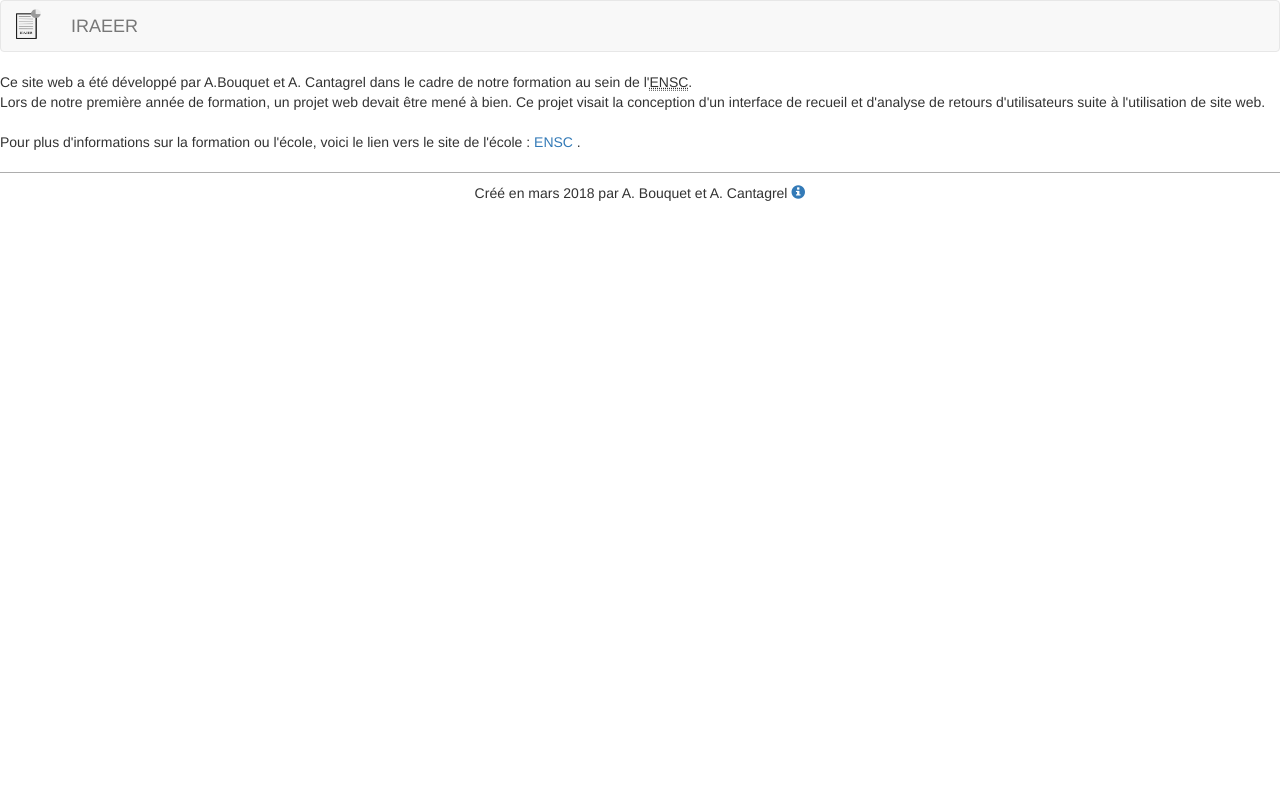
After one commit to acantagrel/ProjetWeb, a PHP site: page /lib/presentation.php in a window 1280 px wide. The commit adds this page. Run offline with PHP 8.4, Linux system fonts and the light colour scheme.

Commit message:
navbar + footer + css + pres
navbar marche pas, ni ne court !

```diff
--- /dev/null
+++ b/css/iraeer.css
@@ -0,0 +1,12 @@
+
+
+
+
+
+
+.footer {
+    border-top: 1px solid rgb(173, 173, 173);
+    padding-top: 10px;
+    margin-bottom: 10px;
+    text-align: center;
+}
--- /dev/null
+++ b/includes/footer.php
@@ -0,0 +1,5 @@
+<footer class="footer">
+    <div>
+        Créé en mars 2018 par A. Bouquet et A. Cantagrel <a href="../lib/presentation.php"><span class="glyphicon glyphicon-info-sign"></span></a>
+    </div>
+</footer>
--- a/includes/navBar.php
+++ b/includes/navBar.php
@@ -11,53 +11,56 @@
                 <span class="icon-bar"></span>
                 <span class="icon-bar"></span>
             </button>
-            <a class="navbar-brand" href="../index.php"><span class="glyphicon glyphicon-film"></span> MyMovies</a>
+            <a class="navbar-brand" href="../lib/accueil.php"><img style="margin-top : -7px;"  src="../images/logoIRAEER.png"  height='30' width='25'/></a>
+            <a class="navbar-brand" href="../lib/accueil.php">IRAEER</a>
         </div>
         <div class="collapse navbar-collapse" id="navbar-collapse-target">
             <ul class="nav navbar-nav">
                 <?php
-                    if (array_key_exists('login',$_SESSION) and array_key_exists('mdp',$_SESSION))
+                   /* if (array_key_exists('login',$_SESSION) and array_key_exists('mdp',$_SESSION))
                     {
                         ?>
-                        <li ><a href="lib/movie-add.php">Ajouter un film</a></li>
+                        <li ><a href="lib/movie-add.php">Mes campagnes</a></li>
+                        <li ><a href="lib/movie-add.php">Répondre</a></li>
                         <?php
-                    }
+                     }*/
                 ?>
             </ul>
             <ul class="nav navbar-nav navbar-right">
                 <li class="dropdown">
-                    <a href="#" class="dropdown-toggle" data-toggle="dropdown">
+                    <!-- <a href="#" class="dropdown-toggle" data-toggle="dropdown">
                         <?php
-                            if (array_key_exists('login',$_SESSION) and array_key_exists('mdp',$_SESSION))
+                            /*if (array_key_exists('login',$_SESSION) and array_key_exists('mdp',$_SESSION))
                             {
                                 ?>
                                 <span class="glyphicon glyphicon-user"></span> <?= "Bienvenue ".$_SESSION['login']; ?><b class="caret"></b>
                                 <?php
                             } else
                             {
-                                ?>
+                               */ ?>
                                 <span class="glyphicon glyphicon-user"></span> Non connecté <b class="caret"></b>
                                 <?php
-                            }
+                           // }
                         ?>
-                    </a>
+                    </a>-->
                     <ul class="dropdown-menu">
+
                         <?php
-                            if (array_key_exists('login',$_SESSION) and array_key_exists('mdp',$_SESSION))
+                          /*  if (array_key_exists('login',$_SESSION) and array_key_exists('mdp',$_SESSION))
                             {
                                 ?>
                                 <li><a href="lib/logout.php"> Déconnexion </a></li>
                                 <?php
                             } else
-                            {
+                            {*/
                                 ?>
-                                <li><a href="lib/login.php">Se connecter</a></li>
+                                <li><a href="#">Se connecter</a></li>
+                                <li><a href="#">Créer un compte</a></li>
                                 <?php
-                            }
+                            //}
                         ?>
                     </ul>
                 </li>
-                <!--<li><a href="lib/login.php"><span class="glyphicon glyphicon-user"></span> Non connecté</a></li> -->
             </ul>
         </div>
     </div>
--- /dev/null
+++ b/lib/presentation.php
@@ -0,0 +1,31 @@
+<html>
+    <!-- Page d'accueil -->
+    <head>
+        <meta charset="utf-8">
+        <meta http-equiv="X-UA-Compatible" content="IE=edge">
+		<meta name="viewport" content="width=device-width, initial-scale=1.0">
+
+		<!-- Attention au chemin ! -->
+        <link href="../bootstrap/css/bootstrap.min.css" rel="stylesheet">
+		<link href="../css/iraeer.css" rel="stylesheet">
+        <title>IRAEER</title>
+
+    </head>
+    <body>
+        <?php
+            include "../includes/navBar.php"
+        ?>
+        <div class="pres">
+            Ce site web a été développé par A.Bouquet et A. Cantagrel dans le cadre de notre formation au sein de l'<abbr title="Ecole Nationale Supérieure de Cognitique">ENSC</abbr>. </br>
+            Lors de notre première année de formation, un projet web devait être mené à bien. Ce projet visait la conception d'un interface de recueil et d'analyse de retours d'utilisateurs suite à l'utilisation de site web.
+            </br></br>
+            Pour plus d'informations sur la formation ou l'école, voici le lien vers le site de l'école : <a href="https://ensc.bordeaux-inp.fr/fr">ENSC</a> .
+            </br>
+            </br>
+        </div>
+
+        <?php
+            include "../includes/footer.php"
+        ?>
+    </body>
+</html>
```
Also changed, not shown: lib/accueil.php (+17 -9 lines).
